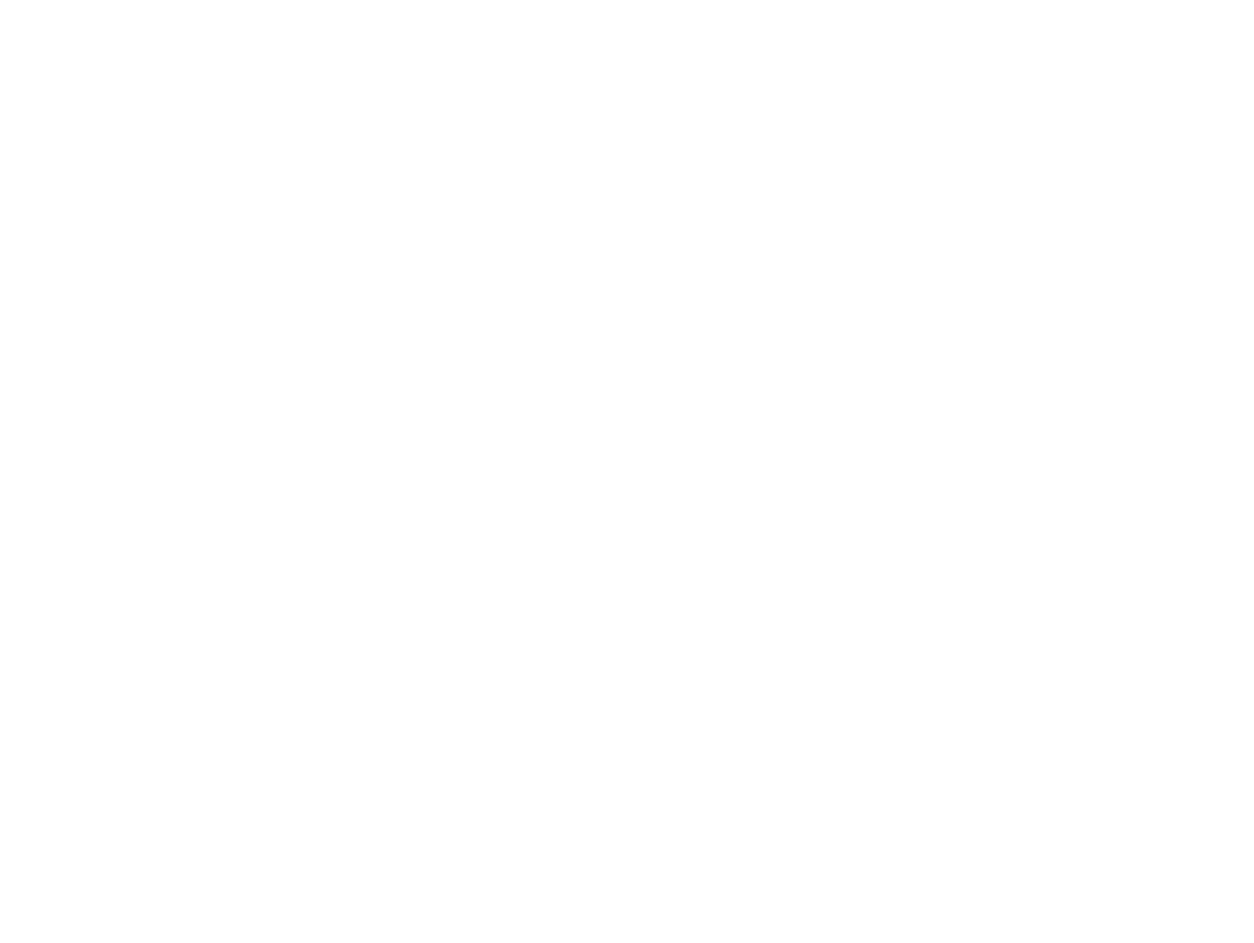
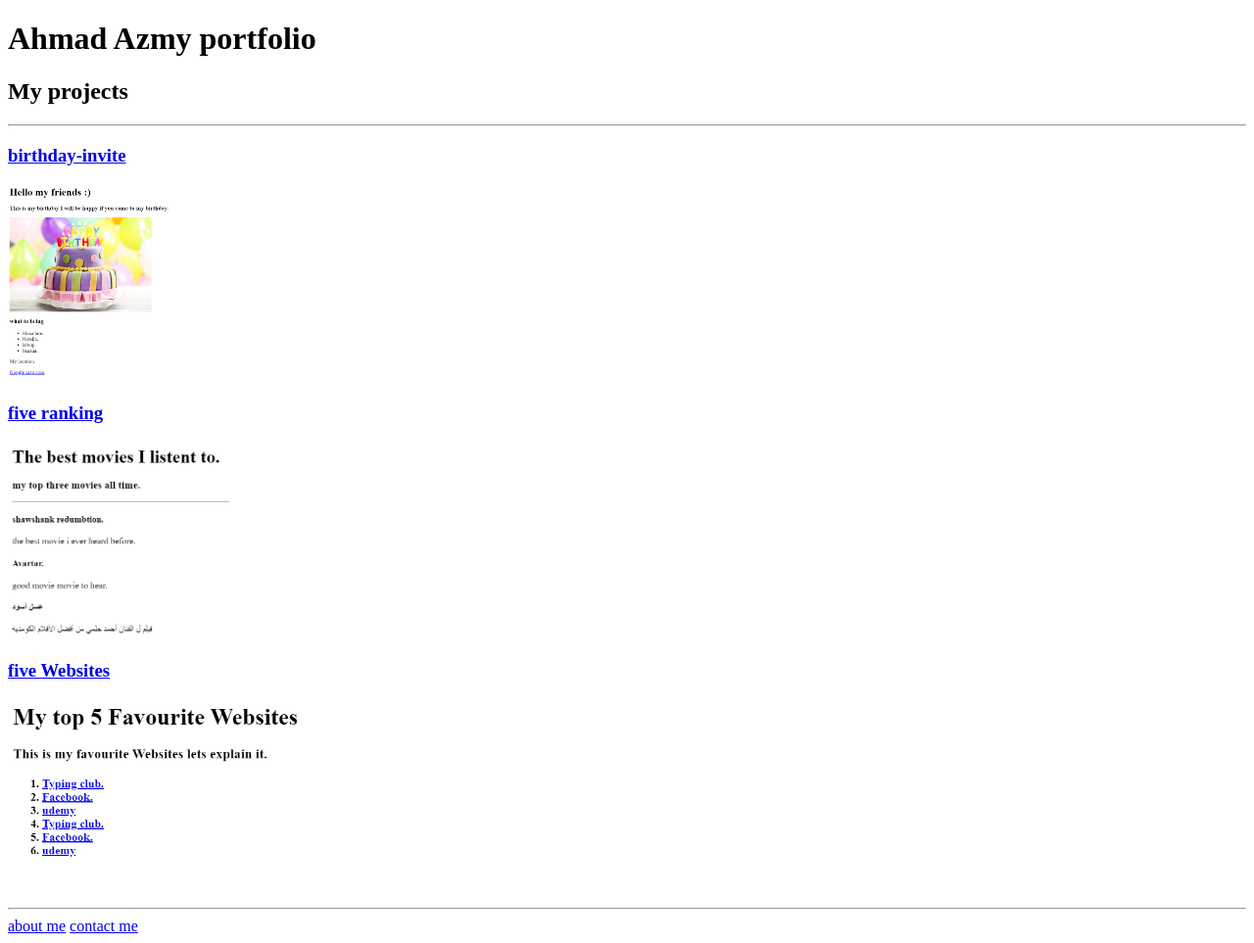
Before and after one commit to azmy234/html-portfolio, a plain HTML site: page index.html in a window 1280 px wide. Shown: the whole page at 98% size. Before the commit the page ends 800 px from the top, so only its background shows below. Drawn offline with Linux system fonts and the light colour scheme.

Commit message:
Add files via upload

```diff
--- a/index.html
+++ b/index.html
@@ -1,4 +1,33 @@
 <!-- TODO 1: Create the HTML Boilerplate -->
+ <!DOCTYPE html>
+ <html lang="en">
+ <head>
+    <meta charset="UTF-8">
+    <meta name="viewport" content="width=device-width, initial-scale=1.0">
+    <title>Ahmad Azmy </title>
+ </head>
+ <body>
+    <h1>Ahmad Azmy portfolio</h1>
+
+    <h2>My projects</h2>
+
+    <hr />
+    <h3><a href ="./public/myBirthDayInvit.html">birthday-invite</a><br></h3>
+    <img src="./assets/images/my-birthday-image.png" height="200" alt = "birthday invitation">
+
+    <h3><a href="./public/top-five-ranking.html">five ranking</a><br></h3>
+    <img src="./assets/images/top-five-ranking.png" height="200" alt = "five ranking">
+
+    <h3><a href="./public/Top-five-websites.html">five Websites</a><br></h3>
+    <img src="./assets/images/top-five-websites.png " height="200" alt="top five Websites">
+    <hr />
+
+    <a href="./public/about.html">about me</a>
+    <a href="./public/contact.html">contact me</a>
+
+
+</body>
+ </html>
 
 <!-- TODO 2: Add Your previous projects' HTML into the public folder -->
 
```
